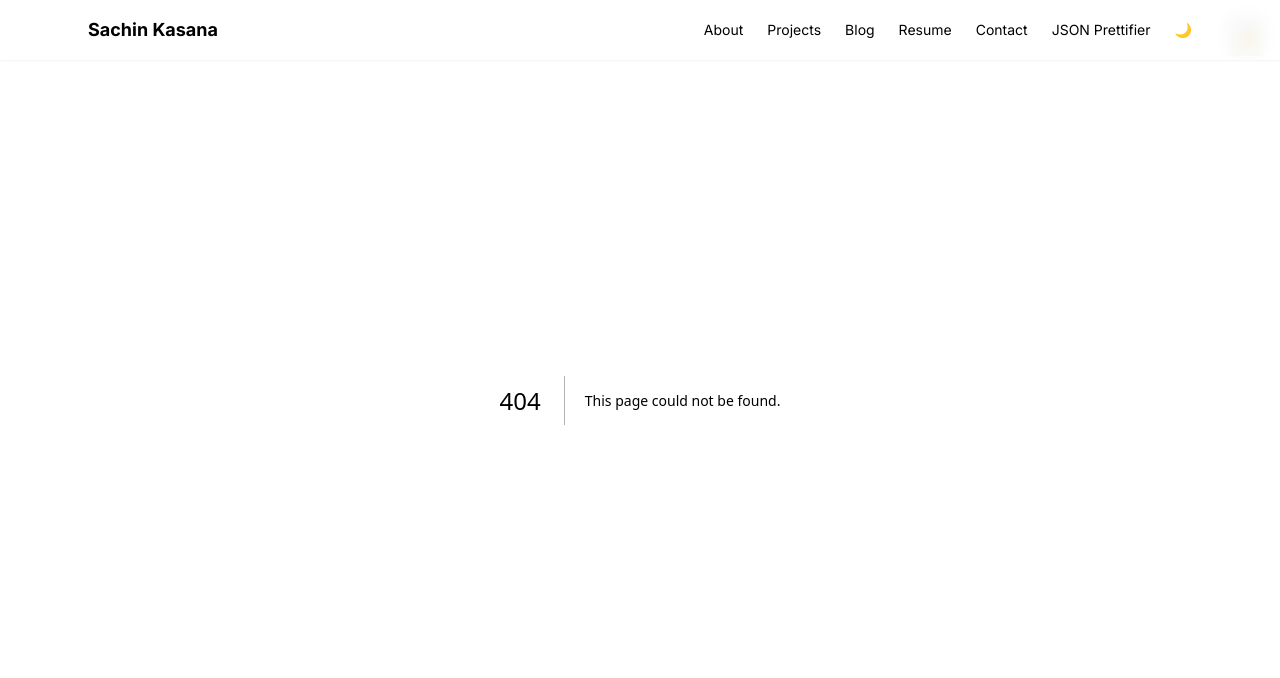
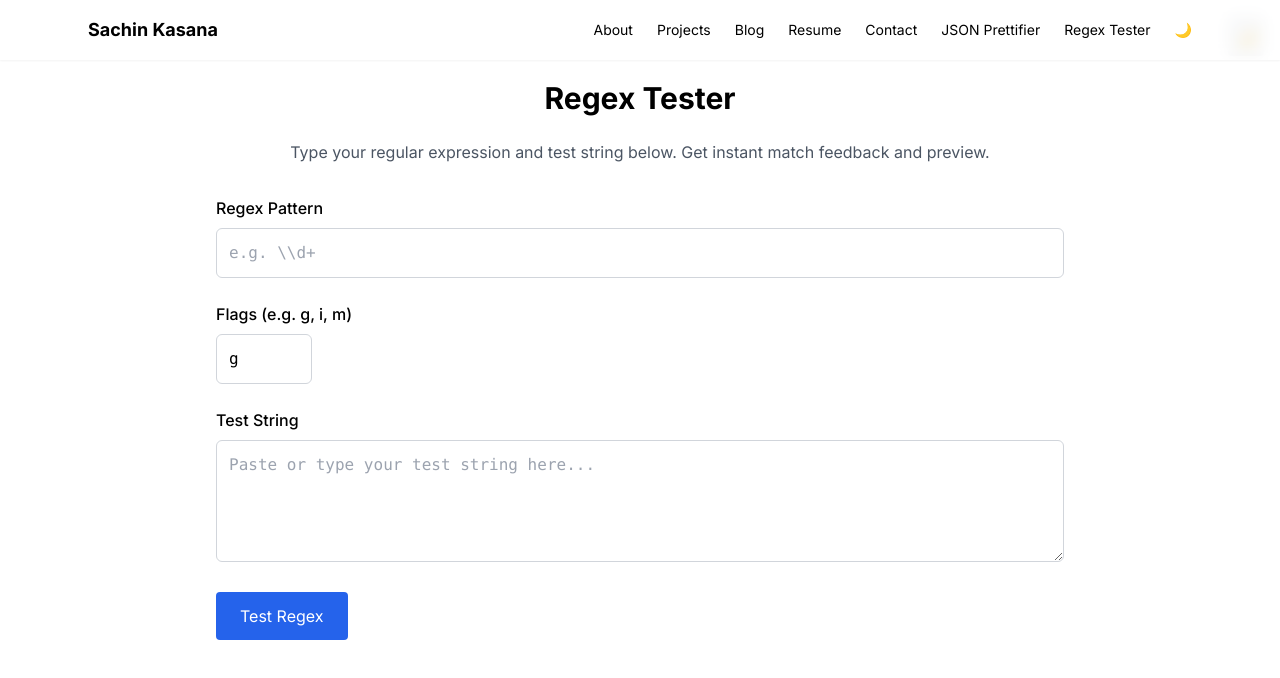
Before and after one commit to sachinkasana/my-portfolio, a Next.js app: page /tools/regex-tester in a window 1280 px wide. Before the commit this address had no page. Shown: the top 678 px of the page. Built offline with nearby package versions, Linux system fonts and the light colour scheme.

Commit message:
added regex tester

```diff
--- /dev/null
+++ b/app/tools/regex-tester/page.tsx
@@ -0,0 +1,29 @@
+import RegexTester from '@/components/RegexTester';
+
+export const metadata = {
+  title: "Regex Tester | Try Regex Online Instantly - KasanaCodes",
+  description: "Test your regular expressions online with real-time highlighting, match feedback, and error handling. Built by Sachin Kasana.",
+  keywords: [
+    "Regex Tester", "Online Regex Tool", "Regex Highlighter", "Test Regex",
+    "Regex Playground", "KasanaCodes", "Developer Tools"
+  ],
+  openGraph: {
+    title: "Regex Tester | Developer Tool by KasanaCodes",
+    description: "Try your regex live with real match feedback and highlight preview. Built for devs by Sachin Kasana.",
+    url: "https://sachinkasana-dev.vercel.app/tools/regex-tester",
+    siteName: "KasanaCodes",
+    type: "website"
+  }
+};
+
+export default function RegexTesterPage() {
+  return (
+    <main className="max-w-4xl mx-auto px-6 py-20">
+      <h1 className="text-3xl font-bold mb-6 text-center">Regex Tester</h1>
+      <p className="text-center text-gray-600 dark:text-gray-400 mb-8">
+        Type your regular expression and test string below. Get instant match feedback and preview.
+      </p>
+      <RegexTester />
+    </main>
+  );
+}
--- a/components/Navbar.tsx
+++ b/components/Navbar.tsx
@@ -28,6 +28,7 @@ export default function Navbar() {
           <Link href="/resume" className="hover:underline">Resume</Link>
           <Link href={isHome ? '#contact' : '/#contact'} className="hover:underline">Contact</Link>
           <Link href="/tools/json-prettifier" className="hover:underline">JSON Prettifier</Link>
+          <Link href="/tools/regex-tester" className="hover:text-blue-500 transition"> Regex Tester</Link>
 
           {/* Theme Toggle */}
           <button onClick={toggleTheme} aria-label="Toggle Theme">
--- /dev/null
+++ b/components/RegexTester.tsx
@@ -0,0 +1,133 @@
+'use client';
+
+import { useState } from 'react';
+
+export default function RegexTester() {
+  const [pattern, setPattern] = useState('');
+  const [flags, setFlags] = useState('g');
+  const [testString, setTestString] = useState('');
+  const [matches, setMatches] = useState<string[]>([]);
+  const [error, setError] = useState('');
+
+  const testRegex = () => {
+    try {
+      const regex = new RegExp(pattern, flags);
+      const result = [...testString.matchAll(regex)].map((match) => match[0]);
+      setMatches(result);
+      setError('');
+    } catch (err: any) {
+      setMatches([]);
+      setError(`Invalid regex: ${err.message}`);
+    }
+  };
+
+  const getHighlightedText = () => {
+    if (!pattern || error) return testString;
+
+    try {
+      const regex = new RegExp(pattern, flags);
+      const parts = testString.split(regex);
+      const foundMatches = [...testString.matchAll(regex)].map((m) => m[0]);
+
+      const result: (string | JSX.Element)[] = [];
+      let matchIndex = 0;
+
+      parts.forEach((part, idx) => {
+        result.push(part);
+        if (matchIndex < foundMatches.length) {
+          result.push(
+            <span key={`match-${idx}`} className="bg-yellow-300 text-black px-1 rounded-sm">
+              {foundMatches[matchIndex++]}
+            </span>
+          );
+        }
+      });
+
+      return result;
+    } catch {
+      return testString;
+    }
+  };
+
+  return (
+    <div className="space-y-6">
+      {/* Pattern input */}
+      <div>
+        <label className="block font-medium mb-2">Regex Pattern</label>
+        <input
+          type="text"
+          value={pattern}
+          onChange={(e) => setPattern(e.target.value)}
+          placeholder="e.g. \\d+"
+          className="w-full p-3 border border-gray-300 dark:border-gray-700 rounded-md bg-white dark:bg-gray-900 text-black dark:text-white font-mono"
+        />
+      </div>
+
+      {/* Flags input */}
+      <div>
+        <label className="block font-medium mb-2">Flags (e.g. g, i, m)</label>
+        <input
+          type="text"
+          value={flags}
+          onChange={(e) => setFlags(e.target.value)}
+          placeholder="e.g. gi"
+          maxLength={3}
+          className="w-24 p-3 border border-gray-300 dark:border-gray-700 rounded-md bg-white dark:bg-gray-900 text-black dark:text-white font-mono"
+        />
+      </div>
+
+      {/* Test string input */}
+      <div>
+        <label className="block font-medium mb-2">Test String</label>
+        <textarea
+          rows={4}
+          value={testString}
+          onChange={(e) => setTestString(e.target.value)}
+          placeholder="Paste or type your test string here..."
+          className="w-full p-3 border border-gray-300 dark:border-gray-700 rounded-md bg-white dark:bg-gray-900 text-black dark:text-white font-mono"
+        />
+      </div>
+
+      <button
+        onClick={testRegex}
+        className="px-6 py-3 bg-blue-600 text-white rounded hover:bg-blue-700 transition-all"
+      >
+        Test Regex
+      </button>
+
+      {/* Error */}
+      {error && (
+        <p className="text-red-600 font-semibold bg-red-100 dark:bg-red-900 p-3 rounded">
+          {error}
+        </p>
+      )}
+
+      {/* Matches */}
+      {matches.length > 0 && (
+        <div className="mt-4">
+          <h3 className="font-semibold text-lg mb-2">Matches:</h3>
+          <ul className="list-disc ml-6 text-green-600 dark:text-green-400">
+            {matches.map((m, idx) => (
+              <li key={idx}>{m}</li>
+            ))}
+          </ul>
+        </div>
+      )}
+
+      {/* Highlight preview */}
+      {testString && !error && (
+        <div className="mt-6">
+          <h3 className="font-semibold text-lg mb-2">Preview with Highlight:</h3>
+          <div className="whitespace-pre-wrap font-mono p-4 rounded bg-gray-100 dark:bg-gray-800 border dark:border-gray-700">
+            {getHighlightedText()}
+          </div>
+        </div>
+      )}
+
+      {/* No match fallback */}
+      {matches.length === 0 && testString && !error && (
+        <p className="text-gray-500 italic">No matches found.</p>
+      )}
+    </div>
+  );
+}
```
